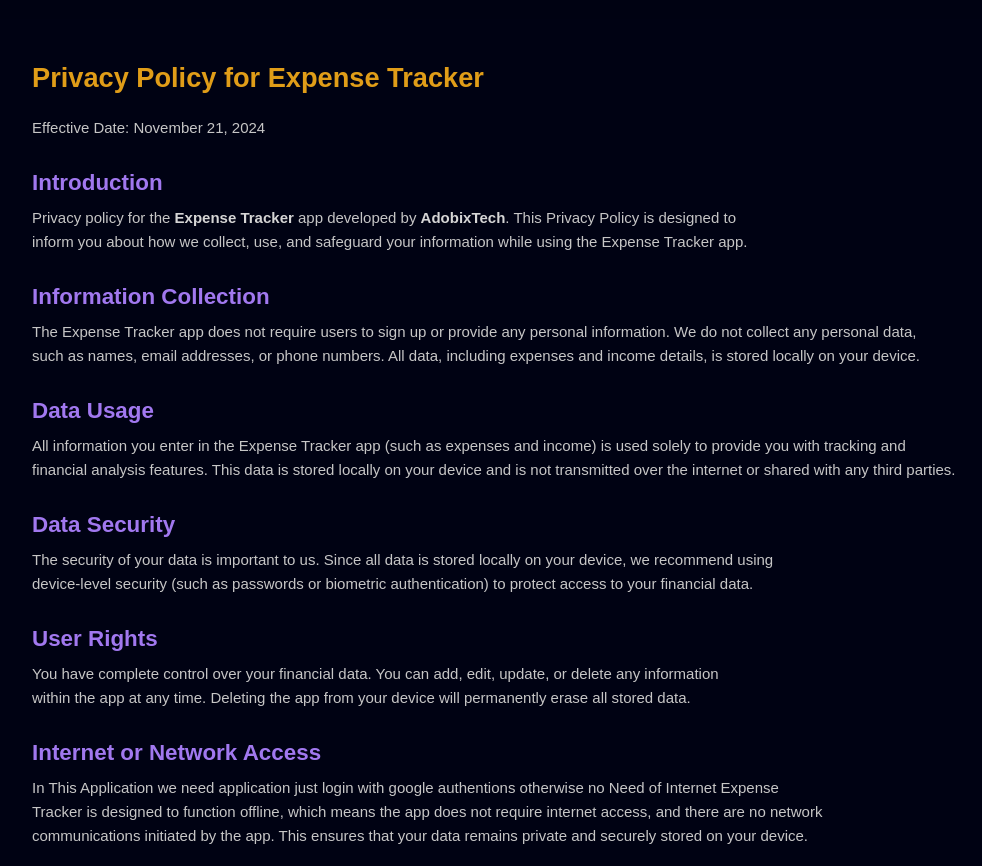
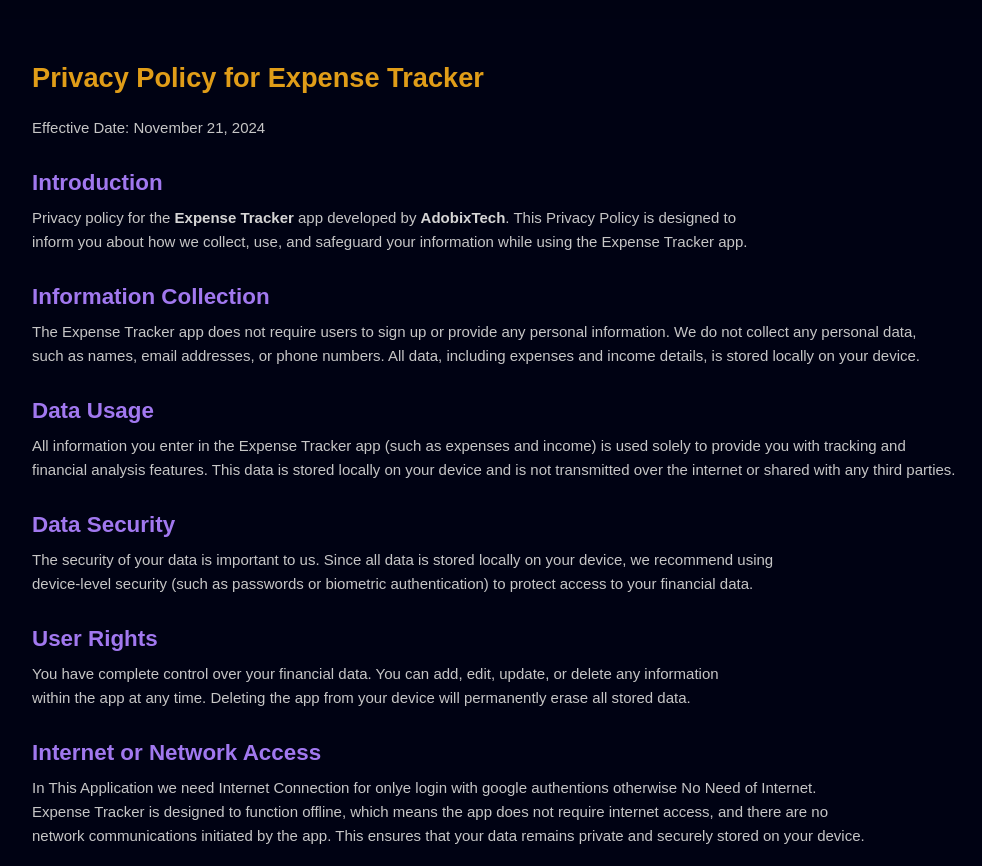
Before and after one commit to adobixtech/adobixtech.github.io, a plain HTML site: page applist/expense_tracker/pp.html in a window 1280 px wide. Shown: the part 86-952 px from the top of the page, without its empty margins (128-1110 px from the left). Drawn offline with Linux system fonts and the light colour scheme; a web font is replaced by a local one.

Commit message:
Update pp.html

```diff
--- a/applist/expense_tracker/pp.html
+++ b/applist/expense_tracker/pp.html
@@ -60,7 +60,7 @@
         </p>
         <h3>Internet or Network Access</h3>
         <p>
-          In This Application we need application just login with google authentions otherwise no Need of Internet
+          In This Application we need Internet Connection for onlye login with google authentions otherwise No Need of Internet.
           Expense Tracker is designed to function offline, which means the app
           does not require internet access, and there are no network
           communications initiated by the app. This ensures that your data
```
